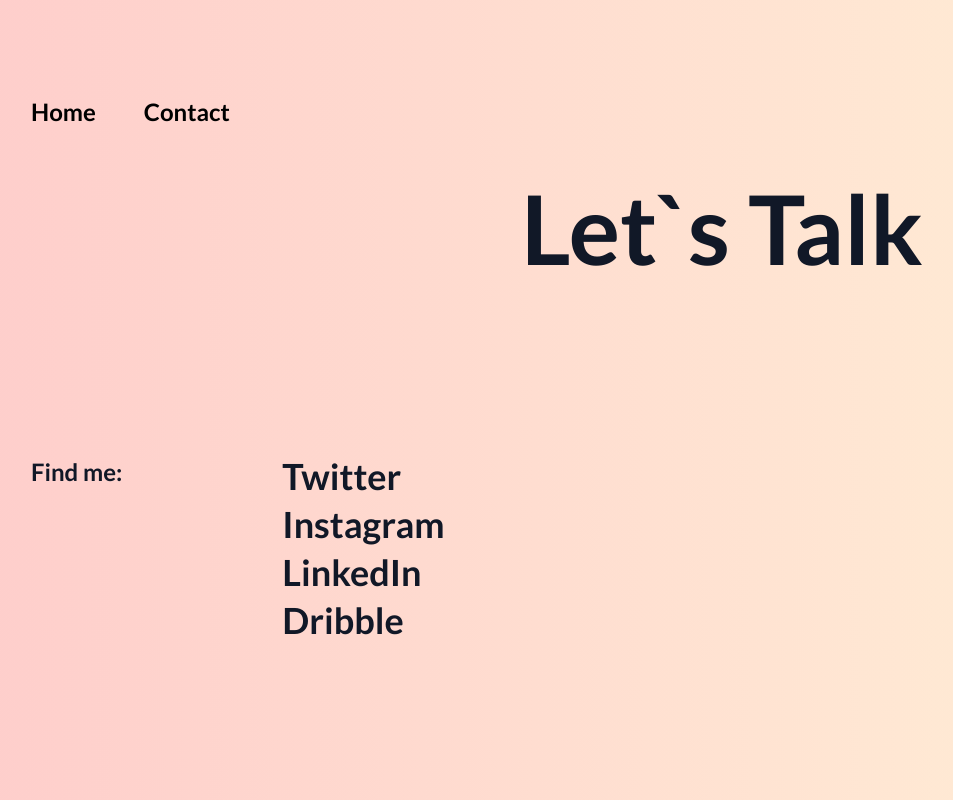
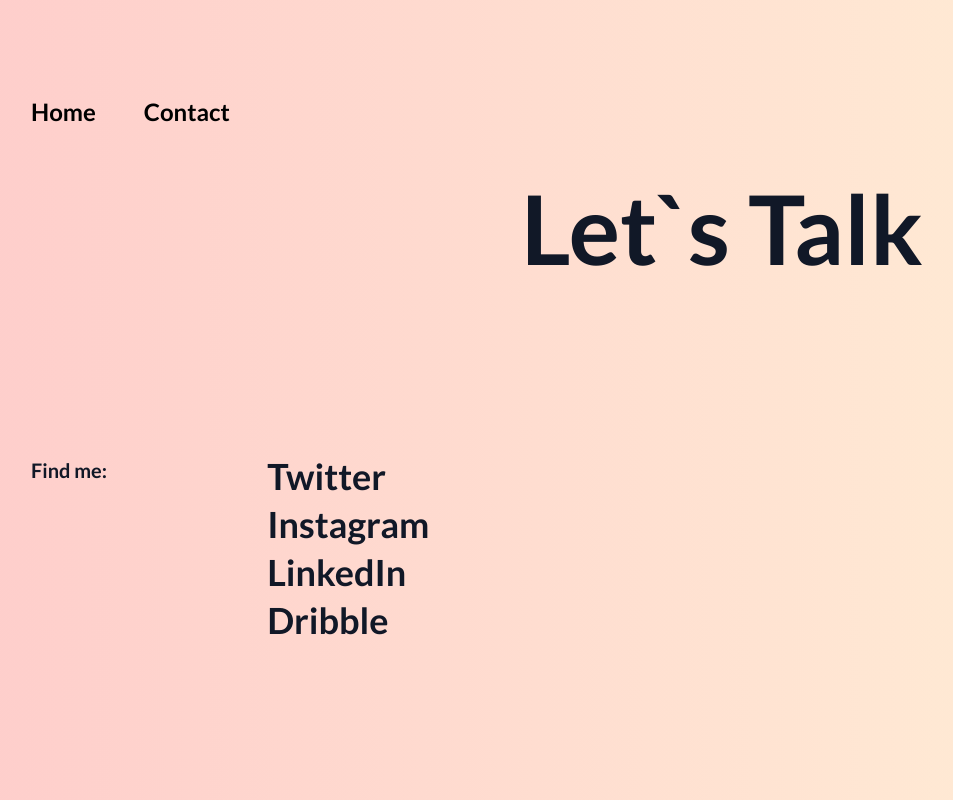
Before and after one commit to mbrndt/pagetransitions, a Next.js app: page /contact in a window 1280 px wide. Shown: the whole page, without its empty margins (161-1114 px from the left). Built offline with nearby package versions, Linux system fonts and the light colour scheme.

Commit message:
feat: adjusted text size

```diff
--- a/pages/contact.js
+++ b/pages/contact.js
@@ -21,7 +21,7 @@ export default function Contact() {
         </m.h1>
       </div>
       <div className="flex gap-40">
-        <div className="lg:text-2xl text-base ">
+        <div className="lg:text-xl text-base ">
           <h4>Find me: </h4>
         </div>
         <div className="lg:text-4xl text-2xl ">
```
